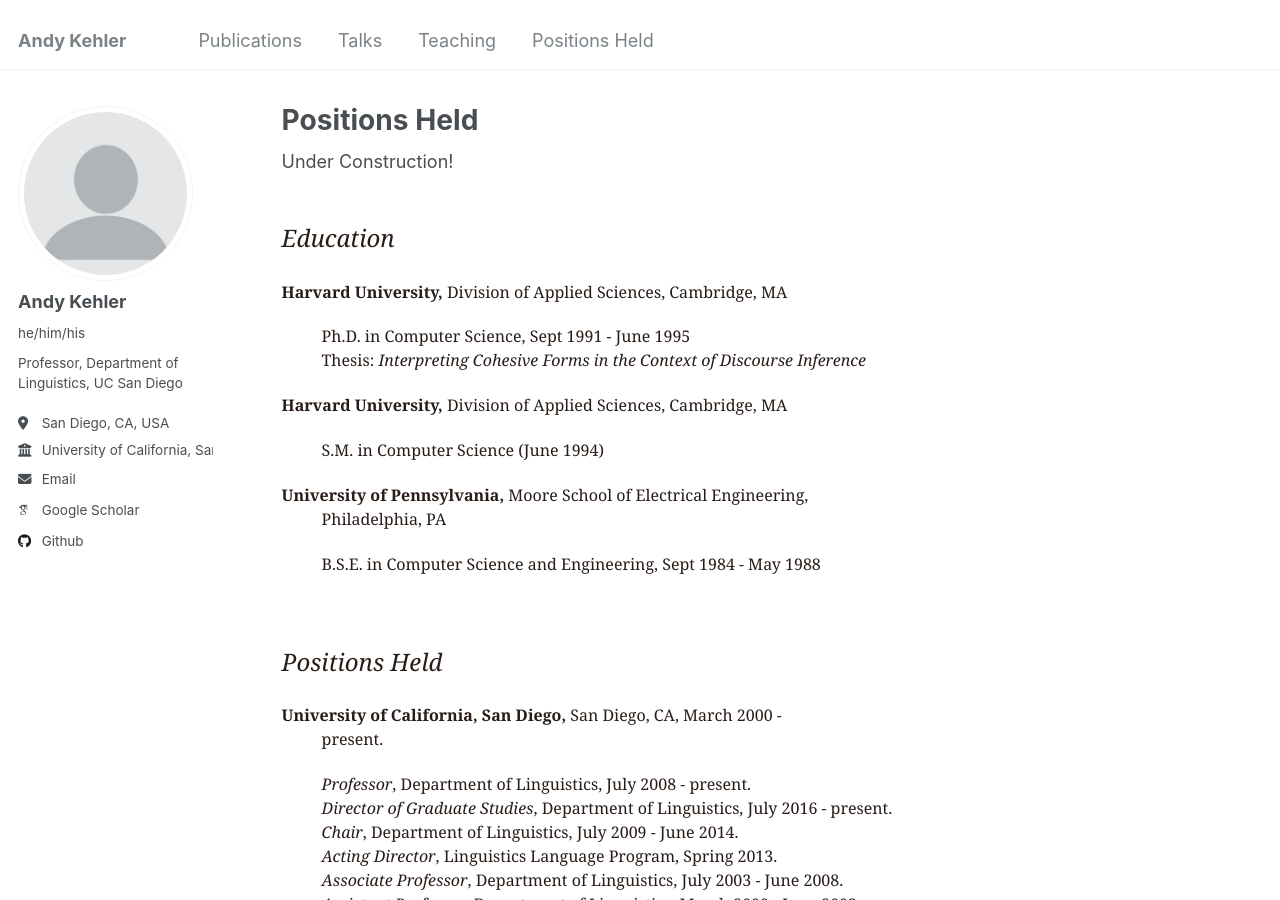
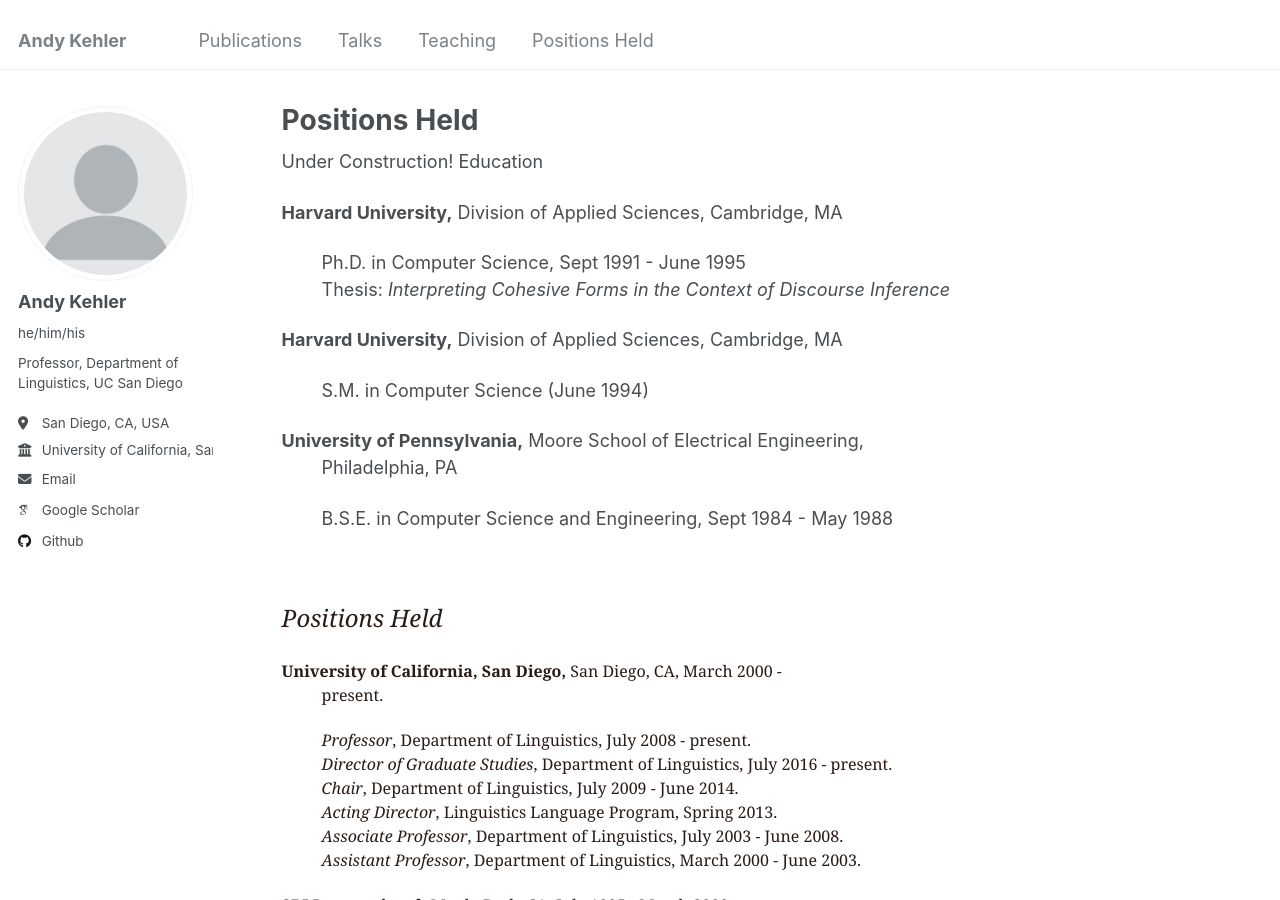
Before and after one commit to akehler/akehler.github.io, a Jekyll site: the page built from _pages/positions.html, in a window 1280 px wide and 900 px high. Built offline with Jekyll 4.4.1, drawn with Linux system fonts in a browser that asks for light colours; some web fonts are replaced.

Commit message:
Update positions.html

```diff
--- a/_pages/positions.html
+++ b/_pages/positions.html
@@ -7,9 +7,7 @@ author_profile: true
 
 Under Construction!
 
-
-          <p><br><font face="Georgia, Times New Roman, Times, serif" size="3" color="#281C17">
-         <font size="5"><i>Education</i></font></p>
+Education
 
 <P>
 <DL>
```
